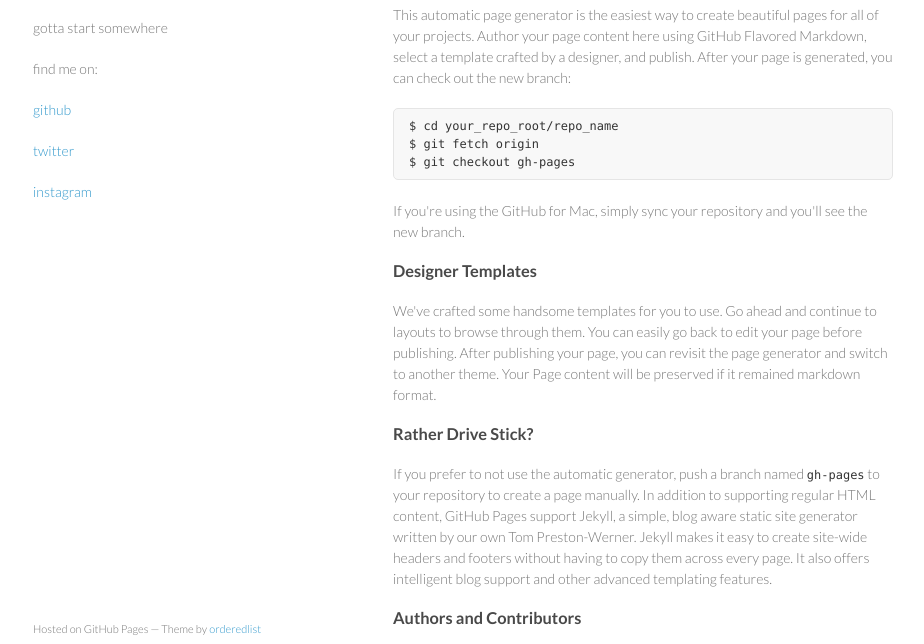
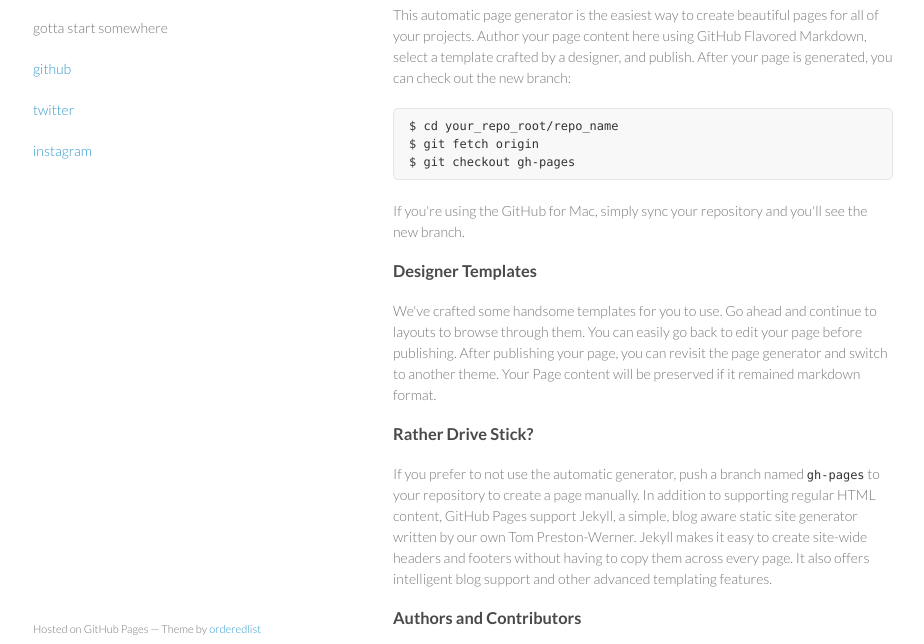
Before and after one commit to jrmontag/jrmontag.github.io, a plain HTML site: page index.html in a window 1280 px wide. Shown: the part 92-736 px from the top of the page, without its empty margins (177-1101 px from the left). Drawn offline with Linux system fonts and the light colour scheme.

Commit message:
fix links

```diff
--- a/index.html
+++ b/index.html
@@ -18,8 +18,6 @@
         <h1>jrmontag.github.io</h1>
         <p>gotta start somewhere</p>
 
-
-        <p class="view">find me on:</p>
         <p class="view"><a href="https://github.com/jrmontag">github</a></p>
         <p class="view"><a href="https://twitter.com/jrmontag">twitter</a></p>
         <p class="view"><a href="https://instagram.com/jrmontag">instagram</a></p>
```
